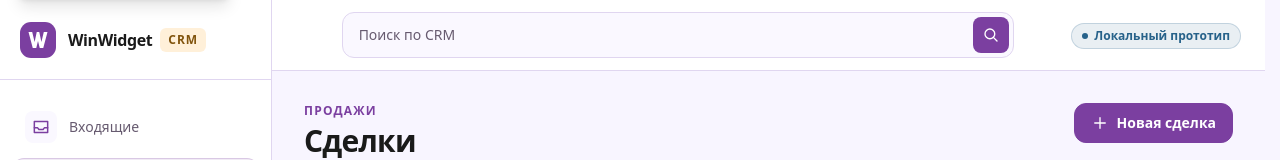
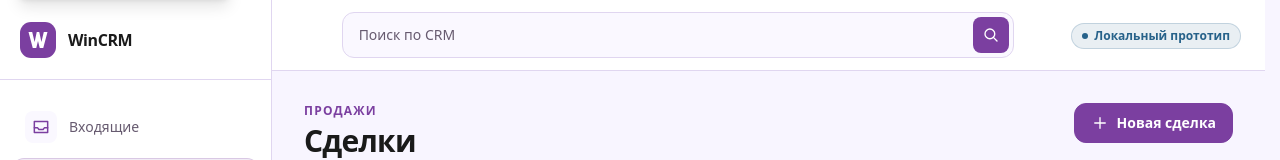
Before and after one commit to nda17/winwidget.ru_client, a Next.js app: page /deals in a window 1280 px wide. Shown: the top 160 px of the page. Built offline with nearby package versions, Linux system fonts and the light colour scheme.

Commit message:
chore(crm): finalize WinCRM branding

```diff
--- a/package.json
+++ b/package.json
@@ -1,5 +1,5 @@
 {
-	"name": "winwidget-crm-client",
+	"name": "wincrm-client",
 	"version": "0.1.0",
 	"private": true,
 	"license": "UNLICENSED",
--- a/src/app/layout.tsx
+++ b/src/app/layout.tsx
@@ -6,8 +6,8 @@ import type { PropsWithChildren } from 'react'
 export const metadata: Metadata = {
 	metadataBase: new URL('https://crm.winwidget.ru'),
 	title: {
-		default: 'WinWidget CRM',
-		template: '%s — WinWidget CRM'
+		default: 'WinCRM',
+		template: '%s — WinCRM'
 	},
 	description: 'CRM для управления обращениями, сделками и задачами.',
 	robots: {
--- a/src/shared/ui/brand-logo/BrandLogo.module.scss
+++ b/src/shared/ui/brand-logo/BrandLogo.module.scss
@@ -15,11 +15,7 @@
 }
 
 .wordmark {
-	@apply inline-flex items-center gap-2 text-base font-bold tracking-tight;
-}
-
-.product {
-	@apply rounded-md bg-accent/15 px-2 py-1 text-xs font-bold uppercase tracking-[0.08em] text-crm-warning;
+	@apply inline-flex items-center text-base font-bold tracking-tight;
 }
 
 .compact {
--- a/src/shared/ui/brand-logo/BrandLogo.tsx
+++ b/src/shared/ui/brand-logo/BrandLogo.tsx
@@ -22,12 +22,9 @@ const LogoContent = ({ compact }: Pick<BrandLogoProps, 'compact'>) => {
 					compact && styles.compactWordmark
 				)}
 			>
-				<span>WinWidget</span>
-				<span className={styles.product}>CRM</span>
+				WinCRM
 			</span>
-			{compact ? (
-				<span className={styles.srOnly}>WinWidget CRM</span>
-			) : null}
+			{compact ? <span className={styles.srOnly}>WinCRM</span> : null}
 		</>
 	)
 }
@@ -45,11 +42,7 @@ export const BrandLogo = ({
 
 	if (href) {
 		return (
-			<Link
-				href={href}
-				className={logoClassName}
-				aria-label="WinWidget CRM"
-			>
+			<Link href={href} className={logoClassName} aria-label="WinCRM">
 				<LogoContent compact={compact} />
 			</Link>
 		)
```
Also changed, not shown: 1 other file (tests, documents, lock files or other folders).
